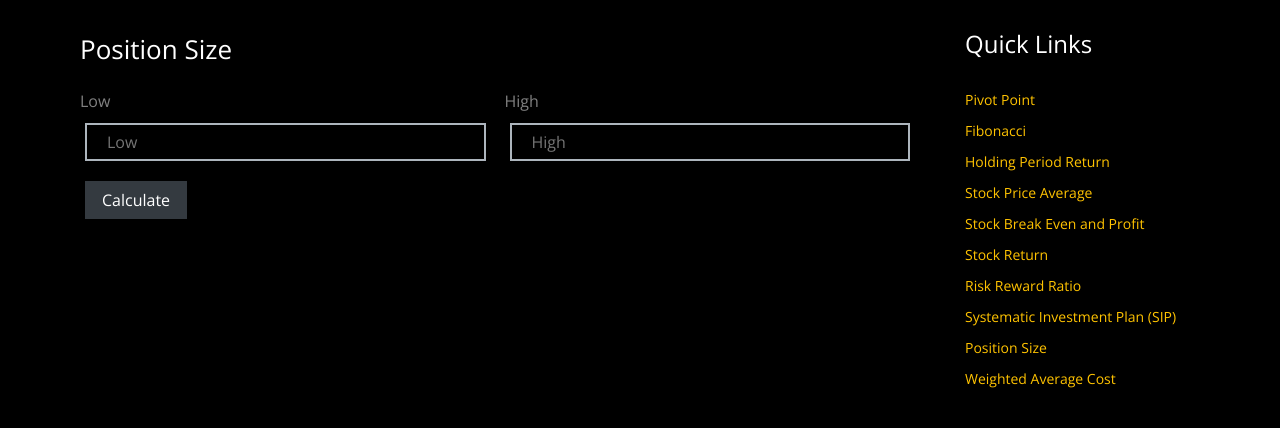
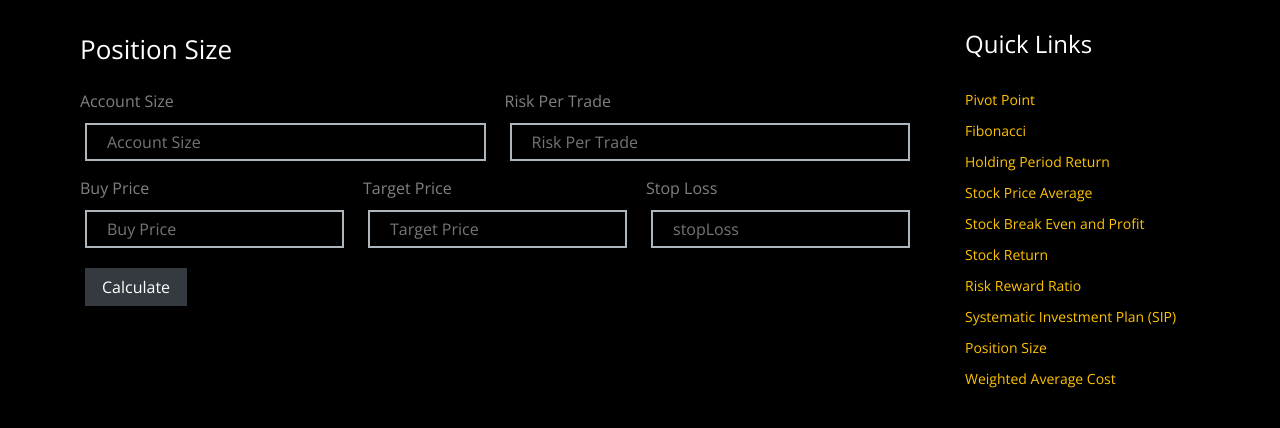
Before and after one commit to stockmarketcalci/stock-market-calculator, a Flask app: page /position-size in a window 1280 px wide. Shown: the part 40-468 px from the top of the page. Run offline with Flask 2, Linux system fonts and the light colour scheme; parts of the project's set-up code (start-up, migrations or seed data) failed here and were passed over; some libraries are stand-ins or nearby versions.

Commit message:
Update 2.0

```diff
--- a/app.py
+++ b/app.py
@@ -1,3 +1,5 @@
+import locale
+
 from flask import Flask, render_template
 from fibonacci import fibonaccimodule
 from holdingperiodreturn import hprmodule
@@ -11,6 +13,7 @@ from systematicinvestmentplan import sipmodule
 from weightedaveragecost import wacmodule
 
 from pages import pagesmodule
+locale.setlocale(locale.LC_MONETARY, 'en_IN')
 
 
 # App configuration
--- a/pivotpoint.py
+++ b/pivotpoint.py
@@ -28,7 +28,7 @@ def calculatePivotPoint(high, low, close):
     r3 = high + 2 * (pp - low)
     s1 = 2 * pp - high
     s2 = pp - (high - low)
-    s3 = pp - 2 * (high - low)
+    s3 = low - 2 * (high - pp)
 
     res['pp'] = round(pp, 4)
     res['r1'] = round(r1, 4)
--- a/positionsize.py
+++ b/positionsize.py
@@ -10,23 +10,46 @@ positionsizemodule = Blueprint('positionsizemodule', __name__)
 def positionsize():
     form = PositionSizeForm()
     if form.validate_on_submit():
-        result = calculatePositionSize()
+        accountSize = float(request.form.get('accountSize'))
+        riskPerTrade = float(request.form.get('riskPerTrade'))
+        buyPrice = float(request.form.get('buyPrice'))
+        stopLoss = float(request.form.get('stopLoss'))
+        targetPrice = float(request.form.get('targetPrice'))
+        result = calculatePositionSize(accountSize, riskPerTrade, buyPrice, stopLoss, targetPrice)
         return render_template('calculators/position-size.html', form=form, result=result)
     return render_template('calculators/position-size.html', form=form)
 
 
 # Position Size Calculation Function
-def calculatePositionSize():
+def calculatePositionSize(accountSize, riskPerTrade, buyPrice, stopLoss, targetPrice):
     res = dict()
+
+    riskValue = (accountSize * riskPerTrade) / 100
+    temp = riskValue / (buyPrice - stopLoss)
+    positionSize = temp * buyPrice
+    profit = (targetPrice - buyPrice) * temp
+    loss = (buyPrice - stopLoss) * temp
+    riskRewardRatio = profit / loss
+
+    res['riskValue'] = round(riskValue, 4)
+    res['positionSize'] = round(positionSize, 4)
+    res['profit'] = round(profit, 4)
+    res['loss'] = round(loss, 4)
+    res['riskRewardRatio'] = round(riskRewardRatio, 4)
+
     return res
 
 
 # Position Size Calculation Form
 class PositionSizeForm(FlaskForm):
-    high = FloatField('High', validators=[DataRequired('Enter valid value', ),
-                                          NumberRange(min=0, message='High value must be greater than 0')])
-    low = FloatField('Low', validators=[DataRequired('Enter valid value'),
-                                        NumberRange(min=0, message='Low value must be greater than 0')])
-    close = FloatField('Close', validators=[DataRequired('Enter valid value'),
-                                            NumberRange(min=0, message='Close value must be greater than 0')])
+    accountSize = FloatField('Account Size', validators=[DataRequired('Enter valid value', ),
+                                          NumberRange(min=0, message='Account size must be greater than 0')])
+    riskPerTrade = FloatField('Risk Per Trade', validators=[DataRequired('Enter valid value'),
+                                        NumberRange(min=0, message='Risk per trade must be greater than 0')])
+    buyPrice = FloatField('Buy Price', validators=[DataRequired('Enter valid value'),
+                                            NumberRange(min=0, message='Buy price must be greater than 0')])
+    targetPrice = FloatField('Target Price', validators=[DataRequired('Enter valid value'),
+                                                 NumberRange(min=0, message='Target price must be greater than 0')])
+    stopLoss = FloatField('Stop Loss', validators=[DataRequired('Enter valid value'),
+                                               NumberRange(min=0, message='Stop Loss value must be greater than 0')])
     submit = SubmitField('Calculate')
--- a/static/css/style.css
+++ b/static/css/style.css
@@ -504,3 +504,7 @@ input:checked + .slider:before {
 .slider.round:before {
   border-radius: 50%;
 }
+
+table tr th, table tr td {
+    font-size:18px;
+}
--- a/systematicinvestmentplan.py
+++ b/systematicinvestmentplan.py
@@ -2,6 +2,7 @@ from flask import Blueprint, render_template, request
 from flask_wtf import FlaskForm
 from wtforms import FloatField, SubmitField, IntegerField
 from wtforms.validators import DataRequired
+import locale
 
 sipmodule = Blueprint('sipmodule', __name__)
 
@@ -33,7 +34,7 @@ def calculateSIP(initalDeposit, expectedReturnRate, depositTerm):
 
     tr = amount - Total_deposit
 
-    res['totalReturn'] = round(tr, 4)
+    res['totalReturn'] = locale.currency(round(tr, 4), grouping=True)
     res['totalDeposit'] = round(Total_deposit, 4)
     res['maturity'] = round(amount, 4)
 
@@ -45,5 +46,5 @@ class SIPForm(FlaskForm):
     initalDeposit = FloatField('Inital Deposit (ID)', validators=[DataRequired()])
     # regularDeposit = FloatField('Regular Deposit (RD)',validators=[DataRequired()])
     expectedReturnRate = FloatField('Expected Return Rate', validators=[DataRequired()])
-    depositTerm = IntegerField('Deposit Term (in Months)', validators=[DataRequired()])
+    depositTerm = IntegerField('Deposit Term (in Years)', validators=[DataRequired()])
     submit = SubmitField('Calculate')
--- a/templates/calculators/position-size.html
+++ b/templates/calculators/position-size.html
@@ -9,33 +9,79 @@
         {{ form.csrf_token }}
         <div class="row">
             <div class="col">
-                <!-- get Low value -->
-                {{ form.low.label(for="low",class="smc-label")}}
-                {{ form.low(class="smc-input",id="low",placeholder="Low") }}
+                <!-- get Account size -->
+                {{ form.accountSize.label(for="accountSize",class="smc-label")}}
+                {{ form.accountSize(class="smc-input",id="accountSize",placeholder="Account Size") }}
                 <!-- For Error -->
                 <div class="smc-validation-err">
-                    {% if form.low.errors %}
-                    {% for error in form.low.errors %}
+                    {% if form.accountSize.errors %}
+                    {% for error in form.accountSize.errors %}
                     <span><i class="ri-error-warning-line"></i> {{ error }}</span>
                     {% endfor %}
                     {% endif %}
                 </div>
+            </div>
 
-            </div>
             <div class="col">
-                <!-- get High value -->
-                {{ form.high.label(for="high",class="smc-label")}}
-                {{ form.high(class="smc-input",id="high",placeholder="High") }}
+                <!-- get Risk Per Trade -->
+                {{ form.riskPerTrade.label(for="riskPerTrade",class="smc-label")}}
+                {{ form.riskPerTrade(class="smc-input",id="riskPerTrade",placeholder="Risk Per Trade") }}
                 <!-- For Error -->
                 <div class="smc-validation-err">
-                    {% if form.high.errors %}
-                    {% for error in form.high.errors %}
+                    {% if form.riskPerTrade.errors %}
+                    {% for error in form.riskPerTrade.errors %}
                     <span><i class="ri-error-warning-line"></i> {{ error }}</span>
                     {% endfor %}
                     {% endif %}
                 </div>
             </div>
         </div>
+
+        <!--next line-->
+         <div class="row">
+            <div class="col">
+                <!-- get Buy Price value -->
+                {{ form.buyPrice.label(for="buyPrice",class="smc-label")}}
+                {{ form.buyPrice(class="smc-input",id="buyPrice",placeholder="Buy Price") }}
+                <!-- For Error -->
+                <div class="smc-validation-err">
+                    {% if form.buyPrice.errors %}
+                    {% for error in form.buyPrice.errors %}
+                    <span><i class="ri-error-warning-line"></i> {{ error }}</span>
+                    {% endfor %}
+                    {% endif %}
+                </div>
+            </div>
+
+            <div class="col">
+                <!-- get High value -->
+                {{ form.targetPrice.label(for="targetPrice",class="smc-label")}}
+                {{ form.targetPrice(class="smc-input",id="targetPrice",placeholder="Target Price") }}
+                <!-- For Error -->
+                <div class="smc-validation-err">
+                    {% if form.targetPrice.errors %}
+                    {% for error in form.targetPrice.errors %}
+                    <span><i class="ri-error-warning-line"></i> {{ error }}</span>
+                    {% endfor %}
+                    {% endif %}
+                </div>
+            </div>
+
+             <div class="col">
+                <!-- get Stop loss -->
+                {{ form.stopLoss.label(for="stopLoss",class="smc-label")}}
+                {{ form.stopLoss(class="smc-input",id="stopLoss",placeholder="stopLoss") }}
+                <!-- For Error -->
+                <div class="smc-validation-err">
+                    {% if form.stopLoss.errors %}
+                    {% for error in form.stopLoss.errors %}
+                    <span><i class="ri-error-warning-line"></i> {{ error }}</span>
+                    {% endfor %}
+                    {% endif %}
+                </div>
+            </div>
+        </div>
+        <!--display output-->
         <div class="smc-spacer"></div>
         <div class="row">
             <div class="col align-center">
@@ -43,10 +89,35 @@
             </div>
         </div>
     </form>
+
     <div class="spacer"></div>
     {% if result %}
     <div class="display-result">
-        {{ result }}
+        <table class="table table-striped table-dark table-borderless">
+            <tbody>
+                <tr style="border-left: 5px solid violet;">
+                    <td>Risk Value</td>
+                    <td>{{result['riskValue']}}</td>
+                </tr>
+                <tr style="border-left: 5px solid indigo;">
+                    <td>positionSize</td>
+                    <td>{{result['positionSize']}}</td>
+                </tr>
+                <tr style="border-left: 5px solid greenyellow">
+                    <td>profit</td>
+                    <td  style="color:greenyellow;font-weight:bold;">{{result['profit']}}</td>
+                </tr>
+                <tr style="border-left: 5px solid red;">
+                    <td>loss</td>
+                    <td style="color:red;font-weight:bold;">{{result['loss']}}</td>
+                </tr>
+                <tr style="border-left: 5px solid yellow;">
+                    <td>riskRewardRatio</td>
+                    <td>{{result['riskRewardRatio']}}</td>
+                </tr>
+
+            </tbody>
+        </table>
     </div>
     {% endif %}
 </div>
--- /dev/null
+++ b/version.txt
@@ -0,0 +1 @@
+Latest Version 2.0 Updated by @DigitalManjunath
--- a/version.txt.txt
+++ /dev/null
@@ -1 +0,0 @@
-Latest Version Updated by @DigitalManjunath
```
Also changed, not shown: riskrewardratio.py (+23 -6 lines), stockpriceaverage.py (+5 -2 lines), stockreturn.py (+30 -20 lines), templates/calculators/risk-reward-ratio.html (+25 -9 lines), templates/calculators/stock-return.html (+43 -57 lines), README.md (deleted).
